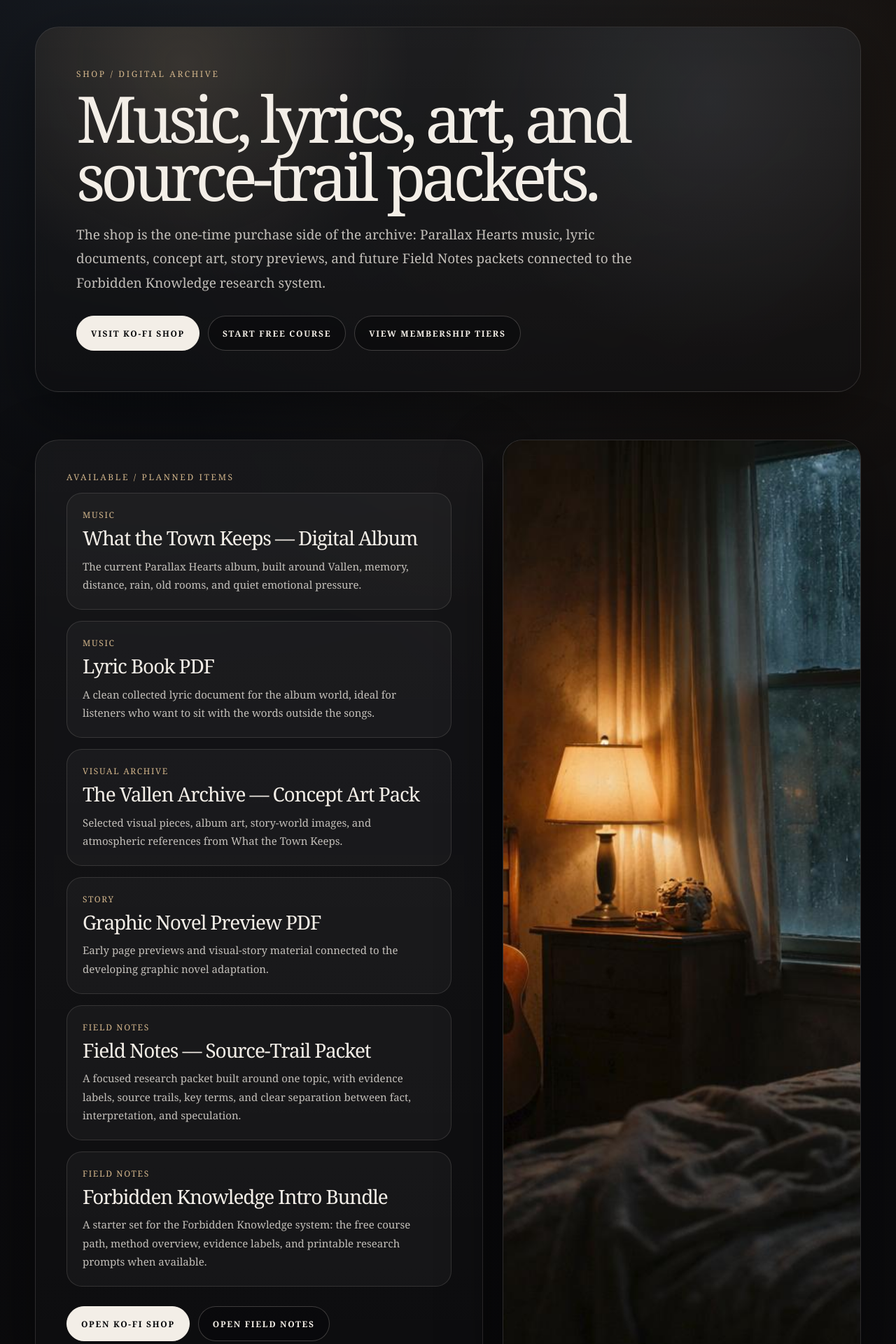
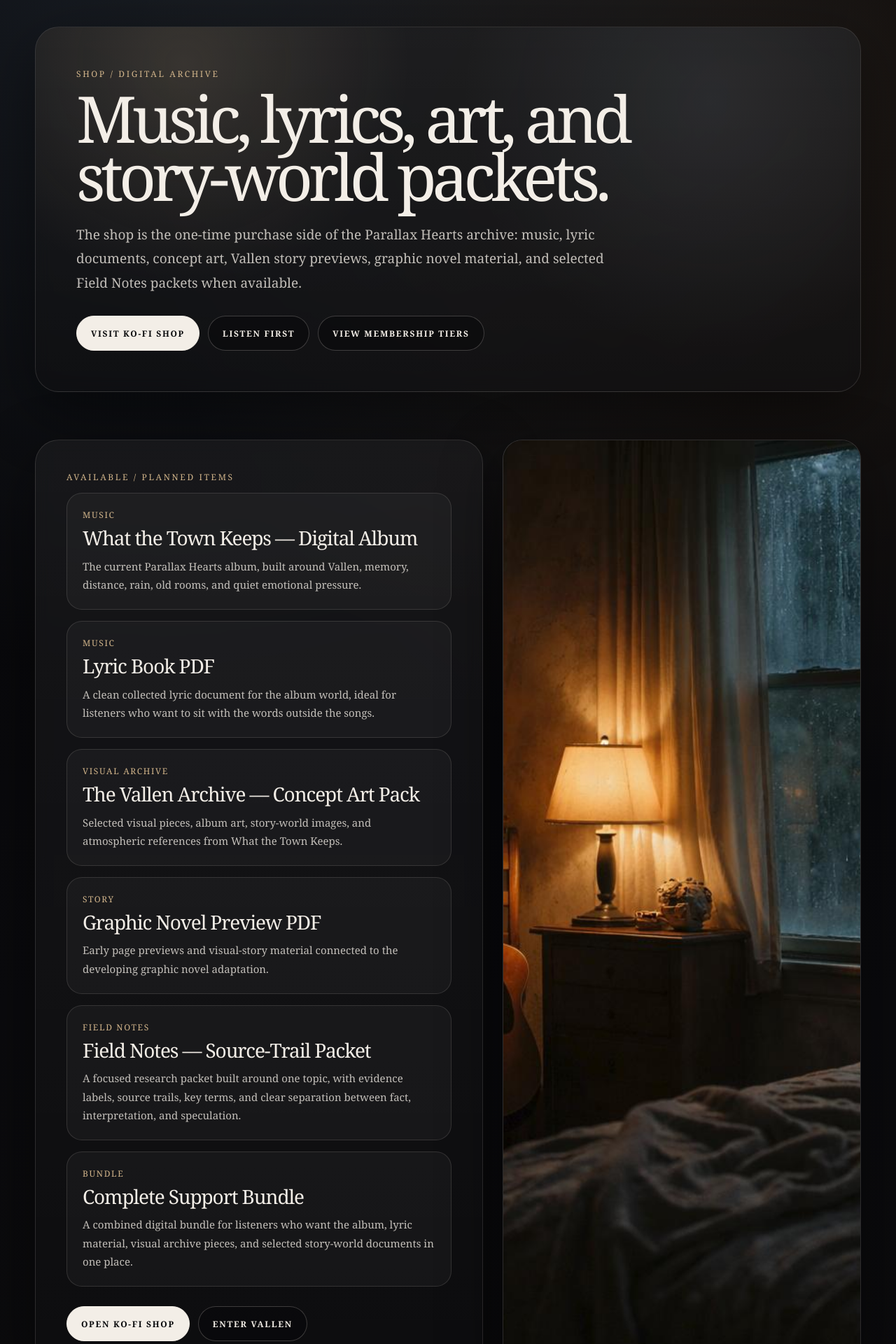
Before and after one commit to chthomps4/parallaxhearts-site, a Next.js app in the folder site/: page /shop in a window 1280 px wide. Shown: the part 140-2060 px from the top of the page at 70% size. Built offline with nearby package versions, Linux system fonts and the light colour scheme.

Commit message:
Refocus shop on one-time creative purchases

```diff
--- a/site/app/shop/page.tsx
+++ b/site/app/shop/page.tsx
@@ -2,8 +2,6 @@ import Image from "next/image";
 import Link from "next/link";
 
 const koFiUrl = "https://ko-fi.com/parallaxhearts";
-const freeIntroCourseUrl =
-  "https://www.skool.com/forbidden-knowledge-3060/classroom/64b17ccf?md=20063ee25dcf452f98717008a96ff36f";
 
 const shopItems = [
   {
@@ -32,9 +30,9 @@ const shopItems = [
     lane: "Field Notes",
   },
   {
-    title: "Forbidden Knowledge Intro Bundle",
-    text: "A starter set for the Forbidden Knowledge system: the free course path, method overview, evidence labels, and printable research prompts when available.",
-    lane: "Field Notes",
+    title: "Complete Support Bundle",
+    text: "A combined digital bundle for listeners who want the album, lyric material, visual archive pieces, and selected story-world documents in one place.",
+    lane: "Bundle",
   },
 ];
 
@@ -137,7 +135,7 @@ export default function ShopPage() {
                   maxWidth: "960px",
                 }}
               >
-                Music, lyrics, art, and source-trail packets.
+                Music, lyrics, art, and story-world packets.
               </h1>
 
               <p
@@ -148,10 +146,10 @@ export default function ShopPage() {
                   fontSize: "19px",
                 }}
               >
-                The shop is the one-time purchase side of the archive: Parallax
-                Hearts music, lyric documents, concept art, story previews, and
-                future Field Notes packets connected to the Forbidden Knowledge
-                research system.
+                The shop is the one-time purchase side of the Parallax Hearts
+                archive: music, lyric documents, concept art, Vallen story
+                previews, graphic novel material, and selected Field Notes
+                packets when available.
               </p>
 
               <div
@@ -171,14 +169,9 @@ export default function ShopPage() {
                   Visit Ko-fi Shop
                 </a>
 
-                <a
-                  href={freeIntroCourseUrl}
-                  target="_blank"
-                  rel="noreferrer"
-                  className="secondary-button"
-                >
-                  Start Free Course
-                </a>
+                <Link href="/music" className="secondary-button">
+                  Listen First
+                </Link>
 
                 <Link href="/support" className="secondary-button">
                   View Membership Tiers
@@ -272,8 +265,8 @@ export default function ShopPage() {
                   Open Ko-fi Shop
                 </a>
 
-                <Link href="/field-notes" className="secondary-button">
-                  Open Field Notes
+                <Link href="/project" className="secondary-button">
+                  Enter Vallen
                 </Link>
               </div>
             </div>
@@ -288,7 +281,7 @@ export default function ShopPage() {
             >
               <Image
                 src="/images/project.jpg"
-                alt="What the Town Keeps and Field Notes digital archive"
+                alt="What the Town Keeps digital archive"
                 width={1200}
                 height={1400}
                 style={{
@@ -380,14 +373,9 @@ export default function ShopPage() {
                 Visit Ko-fi
               </a>
 
-              <a
-                href={freeIntroCourseUrl}
-                target="_blank"
-                rel="noreferrer"
-                className="secondary-button"
-              >
-                Start Free Course
-              </a>
+              <Link href="/project" className="secondary-button">
+                Enter Vallen
+              </Link>
 
               <Link href="/support" className="secondary-button">
                 Support Page
```
